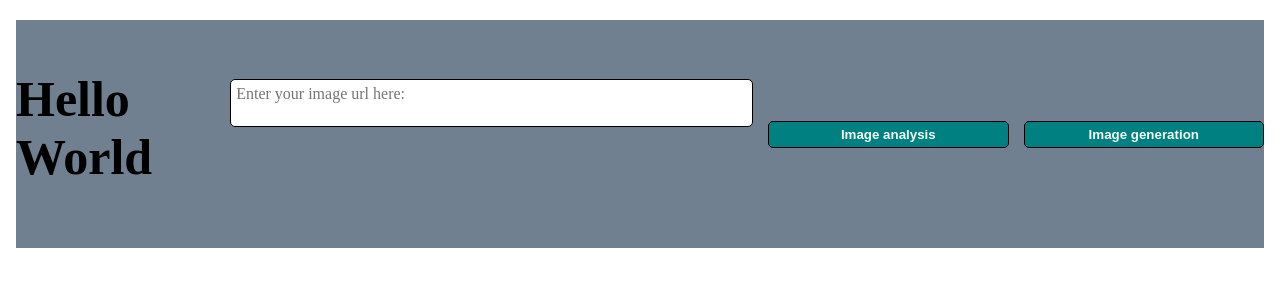
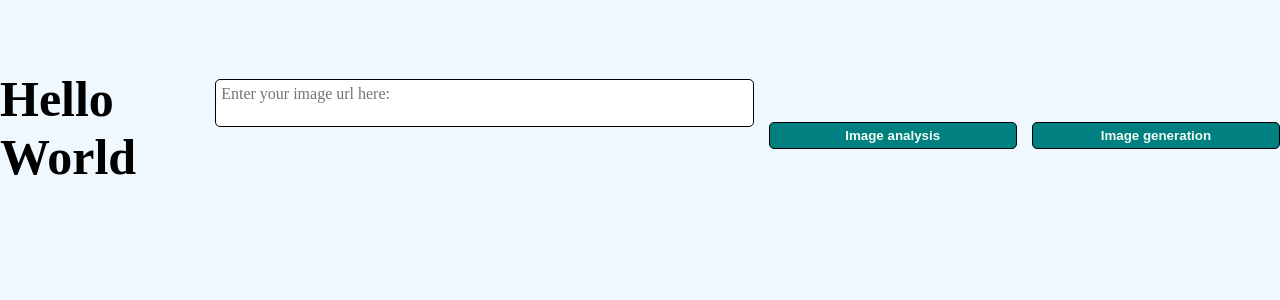
Before and after one commit to JerrySantana/analyze-and-generate-images-with-Azure-AI, a React (Create React App) app: page / in a window 1280 px wide. Shown: the top 300 px of the page. Built offline with nearby package versions, Linux system fonts and the light colour scheme; the HTML template or start-up script is replaced by a standard one.

Commit message:
Modified the css

```diff
--- a/src/index.css
+++ b/src/index.css
@@ -1,3 +1,9 @@
+body {
+    margin: 0;
+    padding: 0;
+    background-color: aliceblue;
+}
+
 .page {
     display: flex;
     flex-flow: column, wrap;
@@ -8,7 +14,7 @@
     margin-bottom: 20px;
     align-content: center;
     align-items: center;
-    background-color: slategray;
+    background-color: none;
 }
 
 #hello {
```
